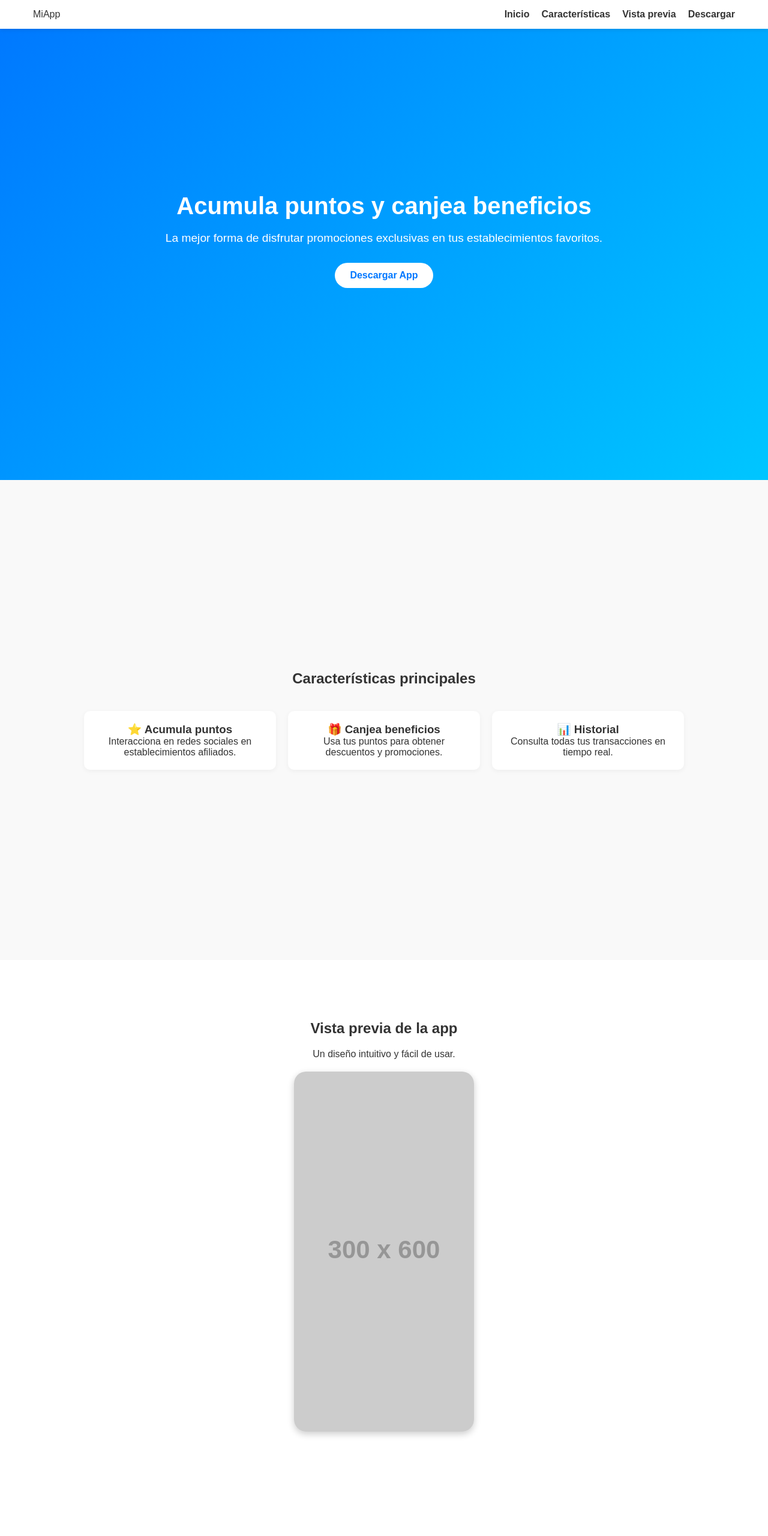
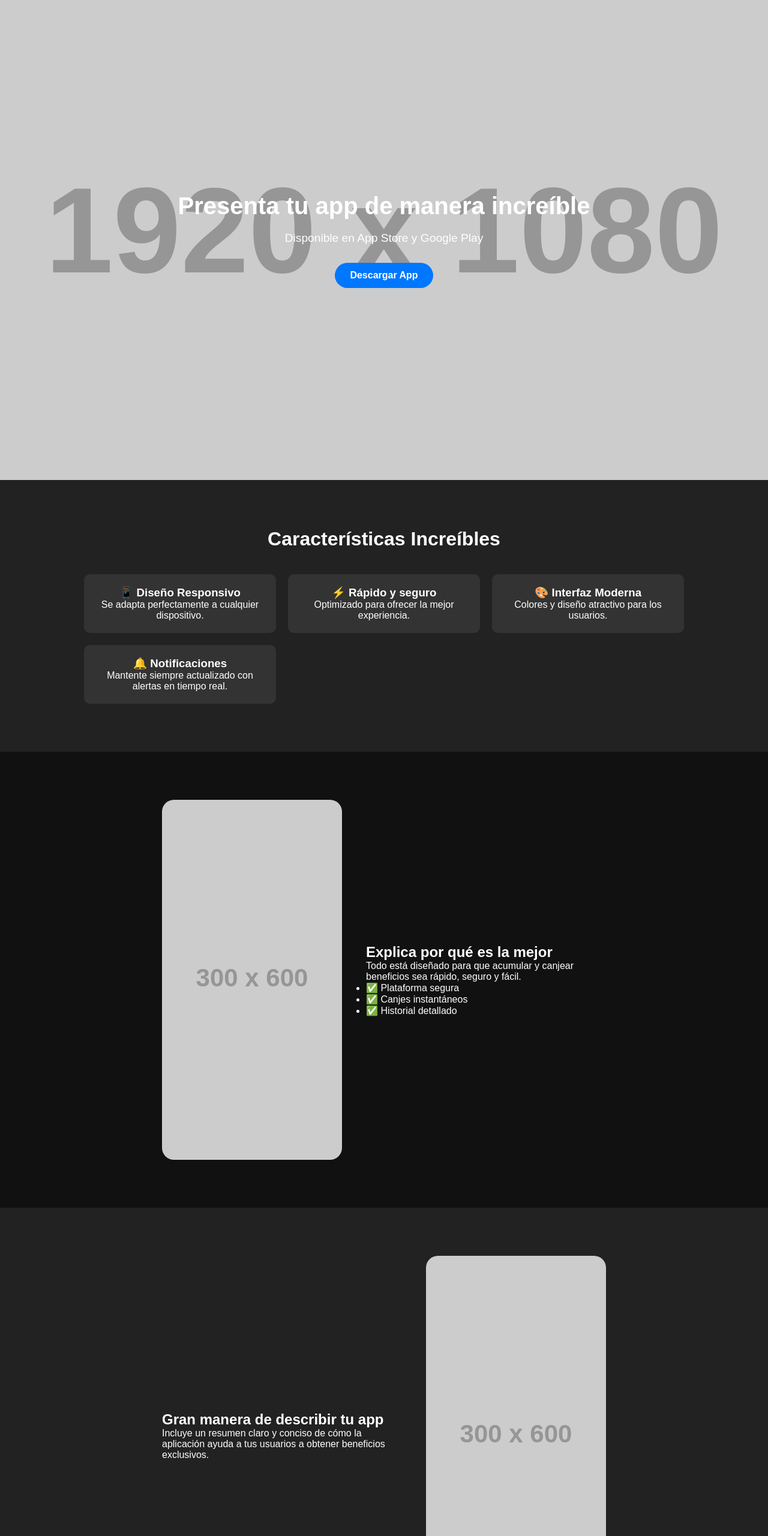
Before and after one commit to frndev/youcard.es, a plain HTML site: page index.html in a window 1280 px wide. Shown: the top 2560 px of the page at 60% size. Drawn offline with Linux system fonts and the light colour scheme; placeholder pictures from the web are drawn by us.

Commit message:
Update index.html

```diff
--- a/index.html
+++ b/index.html
@@ -3,100 +3,137 @@
 <head>
   <meta charset="UTF-8">
   <meta name="viewport" content="width=device-width, initial-scale=1.0">
-  <title>Youcard - Beneficios y Puntos</title>
+  <title>Landing App - Beneficios</title>
   <style>
     * {margin:0;padding:0;box-sizing:border-box;font-family:Arial, sans-serif;}
-    body {scroll-behavior:smooth;color:#333;}
-    header {position:fixed;top:0;left:0;width:100%;background:#fff;box-shadow:0 2px 6px rgba(0,0,0,0.1);z-index:1000;}
-    nav {max-width:1200px;margin:auto;display:flex;justify-content:space-between;align-items:center;padding:15px;}
-    nav ul {list-style:none;display:flex;gap:20px;}
-    nav a {text-decoration:none;color:#333;font-weight:bold;transition:color 0.3s;}
-    nav a:hover {color:#0077ff;}
-    section {padding:100px 20px;min-height:100vh;display:flex;flex-direction:column;justify-content:center;align-items:center;text-align:center;}
-    #hero {background:linear-gradient(135deg,#0077ff,#00c6ff);color:#fff;}
+    body {scroll-behavior:smooth;color:#fff;background:#111;}
+    header,section,footer {width:100%;}
+    a {text-decoration:none;}
+    /* Hero */
+    #hero {
+      background:url('https://via.placeholder.com/1920x1080.png?text=Fondo+Hero') center/cover no-repeat;
+      min-height:100vh;display:flex;flex-direction:column;justify-content:center;align-items:center;
+      text-align:center;padding:20px;
+    }
     #hero h1 {font-size:2.5rem;margin-bottom:20px;}
     #hero p {font-size:1.2rem;margin-bottom:30px;}
-    #hero .btn {background:#fff;color:#0077ff;padding:12px 25px;border-radius:30px;font-weight:bold;text-decoration:none;transition:background 0.3s;}
-    #hero .btn:hover {background:#f0f0f0;}
-    #features {background:#f9f9f9;}
-    .features-grid {display:grid;grid-template-columns:repeat(auto-fit,minmax(250px,1fr));gap:20px;max-width:1000px;width:100%;}
-    .feature {background:#fff;padding:20px;border-radius:10px;box-shadow:0 2px 8px rgba(0,0,0,0.05);transition:transform 0.3s;}
-    .feature:hover {transform:translateY(-5px);}
-    #preview img {max-width:300px;border-radius:20px;box-shadow:0 4px 12px rgba(0,0,0,0.2);}
-    #download .btns {display:flex;gap:20px;margin-top:20px;flex-wrap:wrap;justify-content:center;}
-    #download a {background:#0077ff;color:#fff;padding:12px 25px;border-radius:30px;font-weight:bold;text-decoration:none;transition:background 0.3s;}
-    #download a:hover {background:#005ecc;}
-    #contact form {max-width:500px;width:100%;display:flex;flex-direction:column;gap:15px;}
-    #contact input,#contact textarea {padding:12px;border:1px solid #ccc;border-radius:8px;width:100%;}
-    #contact button {background:#0077ff;color:#fff;padding:12px;border:none;border-radius:30px;font-weight:bold;cursor:pointer;transition:background 0.3s;}
-    #contact button:hover {background:#005ecc;}
-    footer {background:#222;color:#aaa;padding:20px;text-align:center;}
-    footer a {color:#fff;margin:0 10px;text-decoration:none;}
-    /* Animaciones */
-    .fade-in {opacity:0;transform:translateY(20px);transition:opacity 0.8s ease,transform 0.8s ease;}
-    .fade-in.visible {opacity:1;transform:translateY(0);}
-    @media(max-width:768px){#hero h1{font-size:2rem;}nav ul{gap:10px;}}
+    .btn {background:#0077ff;color:#fff;padding:12px 25px;border-radius:30px;font-weight:bold;}
+    .btn:hover {background:#005ecc;}
+    /* Features */
+    #features {background:#222;padding:80px 20px;text-align:center;}
+    #features h2 {font-size:2rem;margin-bottom:40px;}
+    .features-grid {display:grid;grid-template-columns:repeat(auto-fit,minmax(250px,1fr));gap:20px;max-width:1000px;margin:auto;}
+    .feature {background:#333;padding:20px;border-radius:10px;}
+    /* Explain */
+    #explain {background:#111;padding:80px 20px;display:flex;flex-wrap:wrap;align-items:center;justify-content:center;gap:40px;}
+    #explain img {max-width:300px;border-radius:20px;}
+    #explain .text {max-width:400px;}
+    /* Description */
+    #description {background:#222;padding:80px 20px;display:flex;flex-wrap:wrap;align-items:center;justify-content:center;gap:40px;}
+    #description img {max-width:300px;border-radius:20px;}
+    #description .text {max-width:400px;}
+    /* Testimonial */
+    #testimonial {
+      background:url('https://via.placeholder.com/1920x500.png?text=Fondo+Testimonial') center/cover no-repeat;
+      padding:80px 20px;text-align:center;
+    }
+    #testimonial img {border-radius:50%;width:80px;height:80px;margin-bottom:20px;}
+    /* Awesome */
+    #awesome {background:#111;padding:80px 20px;text-align:center;}
+    #awesome h2 {font-size:2rem;margin-bottom:40px;}
+    .awesome-grid {display:grid;grid-template-columns:repeat(auto-fit,minmax(250px,1fr));gap:20px;max-width:1000px;margin:auto;}
+    .awesome-item {background:#222;padding:20px;border-radius:10px;}
+    /* Screenshots */
+    #screenshots {background:#222;padding:80px 20px;text-align:center;}
+    #screenshots h2 {font-size:2rem;margin-bottom:40px;}
+    .shots {display:flex;gap:20px;justify-content:center;flex-wrap:wrap;}
+    .shots img {max-width:200px;border-radius:15px;}
+    /* Download */
+    #download {
+      background:url('https://via.placeholder.com/1920x500.png?text=Fondo+Descarga') center/cover no-repeat;
+      padding:80px 20px;text-align:center;
+    }
+    #download h2 {font-size:2rem;margin-bottom:20px;}
+    .btns {display:flex;gap:20px;justify-content:center;flex-wrap:wrap;}
+    footer {background:#000;padding:40px 20px;text-align:center;}
+    footer .social a {color:#fff;margin:0 10px;}
   </style>
 </head>
 <body>
-  <header>
-    <nav>
-      <div class="logo">MiApp</div>
-      <ul>
-        <li><a href="#hero">Inicio</a></li>
-        <li><a href="#features">Características</a></li>
-        <li><a href="#preview">Vista previa</a></li>
-        <li><a href="#download">Descargar</a></li>
-      </ul>
-    </nav>
-  </header>
-
-  <section id="hero" class="fade-in">
-    <h1>Acumula puntos y canjea beneficios</h1>
-    <p>La mejor forma de disfrutar promociones exclusivas en tus establecimientos favoritos.</p>
+  <section id="hero">
+    <h1>Presenta tu app de manera increíble</h1>
+    <p>Disponible en App Store y Google Play</p>
     <a href="#download" class="btn">Descargar App</a>
   </section>
 
-  <section id="features" class="fade-in">
-    <h2>Características principales</h2>
-    <div class="features-grid" style="margin-top:40px;">
-      <div class="feature"><h3>⭐ Acumula puntos</h3><p>Interacciona en redes sociales en establecimientos afiliados.</p></div>
-      <div class="feature"><h3>🎁 Canjea beneficios</h3><p>Usa tus puntos para obtener descuentos y promociones.</p></div>
-      <div class="feature"><h3>📊 Historial</h3><p>Consulta todas tus transacciones en tiempo real.</p></div>
+  <section id="features">
+    <h2>Características Increíbles</h2>
+    <div class="features-grid">
+      <div class="feature"><h3>📱 Diseño Responsivo</h3><p>Se adapta perfectamente a cualquier dispositivo.</p></div>
+      <div class="feature"><h3>⚡ Rápido y seguro</h3><p>Optimizado para ofrecer la mejor experiencia.</p></div>
+      <div class="feature"><h3>🎨 Interfaz Moderna</h3><p>Colores y diseño atractivo para los usuarios.</p></div>
+      <div class="feature"><h3>🔔 Notificaciones</h3><p>Mantente siempre actualizado con alertas en tiempo real.</p></div>
     </div>
   </section>
 
-  <section id="preview" class="fade-in">
-    <h2>Vista previa de la app</h2>
-    <p style="margin:20px 0;">Un diseño intuitivo y fácil de usar.</p>
-    <img src="https://via.placeholder.com/300x600.png?text=Vista+App" alt="Vista previa de la App">
+  <section id="explain">
+    <img src="https://via.placeholder.com/300x600.png?text=Pantalla+App" alt="App Preview">
+    <div class="text">
+      <h2>Explica por qué es la mejor</h2>
+      <p>Todo está diseñado para que acumular y canjear beneficios sea rápido, seguro y fácil.</p>
+      <ul>
+        <li>✅ Plataforma segura</li>
+        <li>✅ Canjes instantáneos</li>
+        <li>✅ Historial detallado</li>
+      </ul>
+    </div>
   </section>
 
-  <section id="download" class="fade-in">
-    <h2>Descarga la app</h2>
-    <p>Disponible para iOS y Android</p>
+  <section id="description">
+    <div class="text">
+      <h2>Gran manera de describir tu app</h2>
+      <p>Incluye un resumen claro y conciso de cómo la aplicación ayuda a tus usuarios a obtener beneficios exclusivos.</p>
+    </div>
+    <img src="https://via.placeholder.com/300x600.png?text=Pantalla+App+2" alt="App Screen">
+  </section>
+
+  <section id="testimonial">
+    <img src="https://via.placeholder.com/80.png?text=User" alt="Usuario">
+    <p>"Esta app me ha permitido ahorrar y aprovechar promociones que antes no conocía. ¡Muy recomendable!"</p>
+    <strong>- Juan Pérez</strong>
+  </section>
+
+  <section id="awesome">
+    <h2>Es Asombroso</h2>
+    <div class="awesome-grid">
+      <div class="awesome-item"><h3>☁ Datos en la Nube</h3><p>Tus transacciones seguras y accesibles desde cualquier lugar.</p></div>
+      <div class="awesome-item"><h3>🎁 Recompensas Mensuales</h3><p>Disfruta de promociones exclusivas cada mes.</p></div>
+      <div class="awesome-item"><h3>⏱ Soporte 24/7</h3><p>Estamos disponibles en cualquier momento para ayudarte.</p></div>
+    </div>
+  </section>
+
+  <section id="screenshots">
+    <h2>Capturas de Pantalla</h2>
+    <div class="shots">
+      <img src="https://via.placeholder.com/200x400.png?text=Screen+1" alt="Screenshot 1">
+      <img src="https://via.placeholder.com/200x400.png?text=Screen+2" alt="Screenshot 2">
+      <img src="https://via.placeholder.com/200x400.png?text=Screen+3" alt="Screenshot 3">
+    </div>
+  </section>
+
+  <section id="download">
+    <h2>Descarga la App</h2>
     <div class="btns">
-      <a href="#">App Store</a>
-      <a href="#">Google Play</a>
+      <a href="#" class="btn">App Store</a>
+      <a href="#" class="btn">Google Play</a>
     </div>
   </section>
 
   <footer>
-    <p>&copy; 2025 Youcard Todos los derechos reservados.</p>
+    <p>&copy; 2025 MiApp. Todos los derechos reservados.</p>
+    <div class="social">
+      <a href="#">Facebook</a> | <a href="#">Twitter</a> | <a href="#">Instagram</a>
+    </div>
   </footer>
-
-  <script>
-    const faders = document.querySelectorAll('.fade-in');
-    const appearOptions = { threshold: 0.2 };
-    const appearOnScroll = new IntersectionObserver((entries,observer)=>{
-      entries.forEach(entry=>{
-        if(entry.isIntersecting){
-          entry.target.classList.add('visible');
-          observer.unobserve(entry.target);
-        }
-      });
-    },appearOptions);
-    faders.forEach(fader=>{appearOnScroll.observe(fader);});
-  </script>
 </body>
 </html>
```
